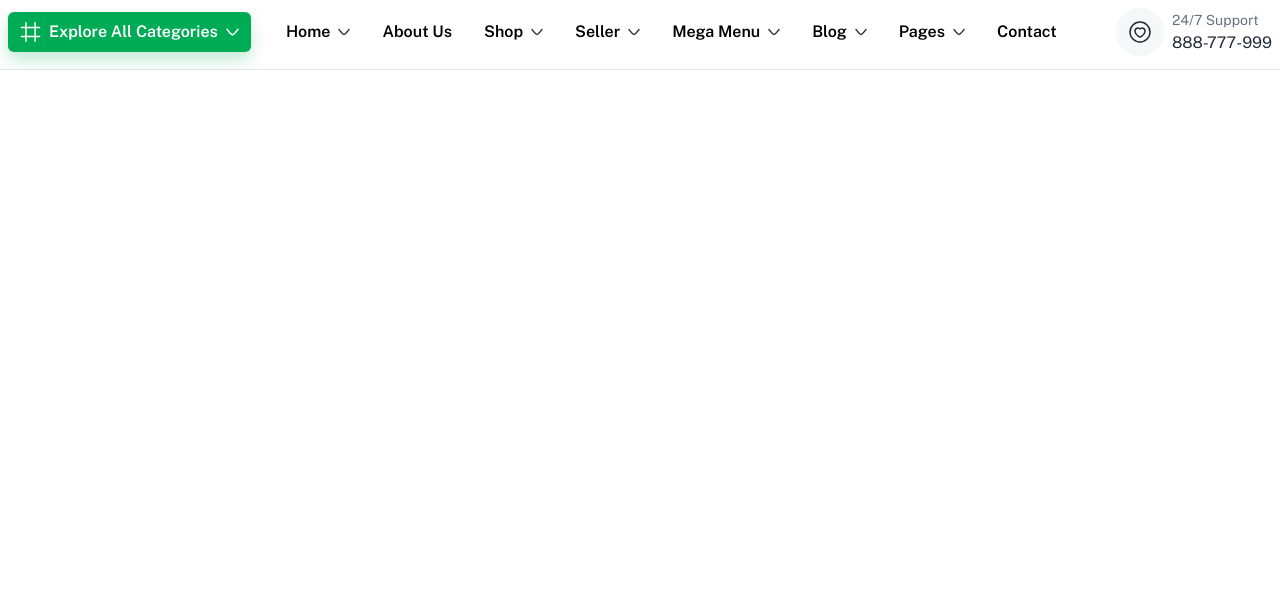
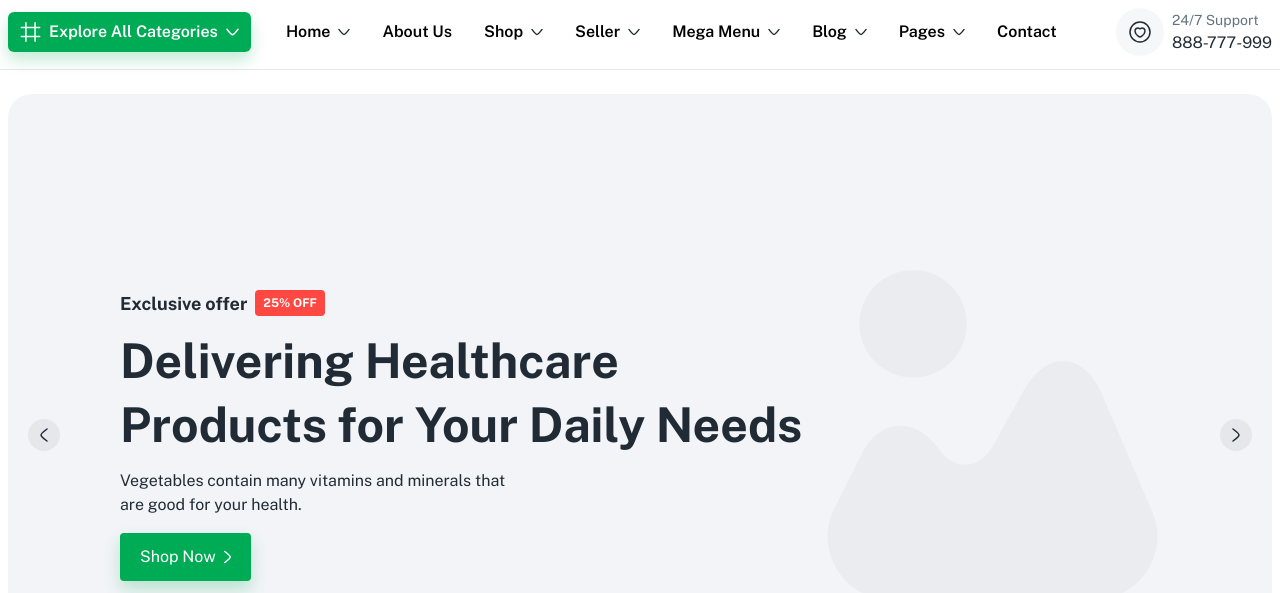
Before and after one commit to mdsajalali/inimal, a website: page index.html in a window 1280 px wide. Shown: the part 207-800 px from the top of the page. Drawn offline with nearby package versions, Linux system fonts and the light colour scheme.

Commit message:
update: hero ui

```diff
--- a/index.html
+++ b/index.html
@@ -254,7 +254,11 @@
               fill="none"
               viewBox="0 0 24 24"
             >
-              <path stroke="#00AB55" stroke-width="2" d="M6 6l12 12M6 18L18 6" />
+              <path
+                stroke="#00AB55"
+                stroke-width="2"
+                d="M6 6l12 12M6 18L18 6"
+              />
             </svg>
           </button>
         </div>
@@ -350,7 +354,9 @@
               />
             </svg>
           </li>
-          <li class="px-6 cursor-pointer text-[16px] font-semibold">About Us</li>
+          <li class="px-6 cursor-pointer text-[16px] font-semibold">
+            About Us
+          </li>
           <li
             class="flex items-center gap-2 text-[16px] font-semibold cursor-pointer"
           >
@@ -472,9 +478,9 @@
     <!-- nav items end here -->
 
     <!-- hero section start here -->
-    <!-- <section class="wrapper">
+    <section class="wrapper">
       <div
-        class="bg-gray-300 my-5 w-full px-5 py-20 flex items-center justify-between rounded-2xl"
+        class="bg-[#F2F4F7] relative w-full px-5 my-6 flex items-center py-[150px] rounded-[24px]"
       >
         <div
           class="bg-gray-200 rounded-full w-8 h-8 flex items-center justify-center cursor-pointer"
@@ -495,17 +501,21 @@
             />
           </svg>
         </div>
-        <div class="flex items-center justify-center">
+        <div class="flex items-center justify-center ml-[60px]">
           <div>
             <div class="flex items-center gap-2">
-              <h2>Exclusive offer</h2>
+              <h2 class="text-[18px] font-bold text-[#212B36]">
+                Exclusive offer
+              </h2>
               <div
-                class="bg-red-500 text-white text-sm px-2 py-1 font-bold rounded"
+                class="bg-[#FF4842] text-white text-[12px] px-2 py-1 font-bold rounded"
               >
                 25% OFF
               </div>
             </div>
-            <h1 class="text-4xl font-bold py-2">
+            <h1
+              class="text-[48px] text-[#212B36] font-bold py-3 leading-[64px]"
+            >
               Delivering Healthcare <br />
               Products for Your Daily Needs
             </h1>
@@ -514,7 +524,7 @@
               are good for your health.
             </p>
             <button
-              class="bg-primary mt-4 text-white flex items-center gap-2 rounded px-2 py-1"
+              class="bg-primary shadow-green-custom mt-4 text-[16px] text-white flex items-center gap-2 rounded px-5 py-3"
             >
               Shop Now
               <svg
@@ -537,7 +547,7 @@
           <img src="./images/hero/hero.png" alt="" />
         </div>
         <div
-          class="bg-gray-200 rounded-full w-8 h-8 flex items-center justify-center cursor-pointer"
+          class="bg-gray-200 absolute right-5 rounded-full w-8 h-8 flex items-center justify-center cursor-pointer"
         >
           <svg
             xmlns="http://www.w3.org/2000/svg"
@@ -556,7 +566,7 @@
           </svg>
         </div>
       </div>
-    </section> -->
+    </section>
     <!-- hero section end here -->
 
     <!-- category section start here -->
```
Also changed, not shown: dist/output.css.
